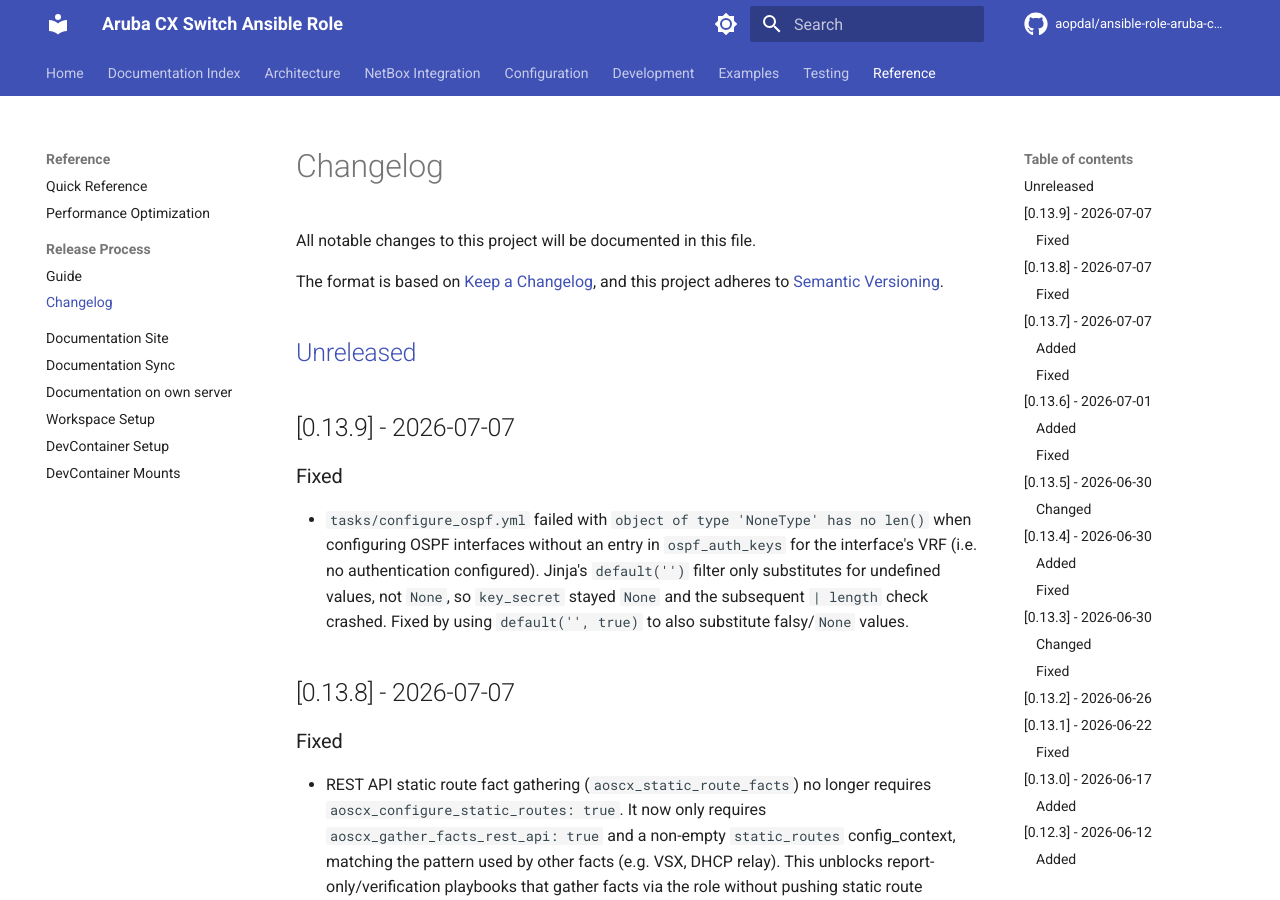
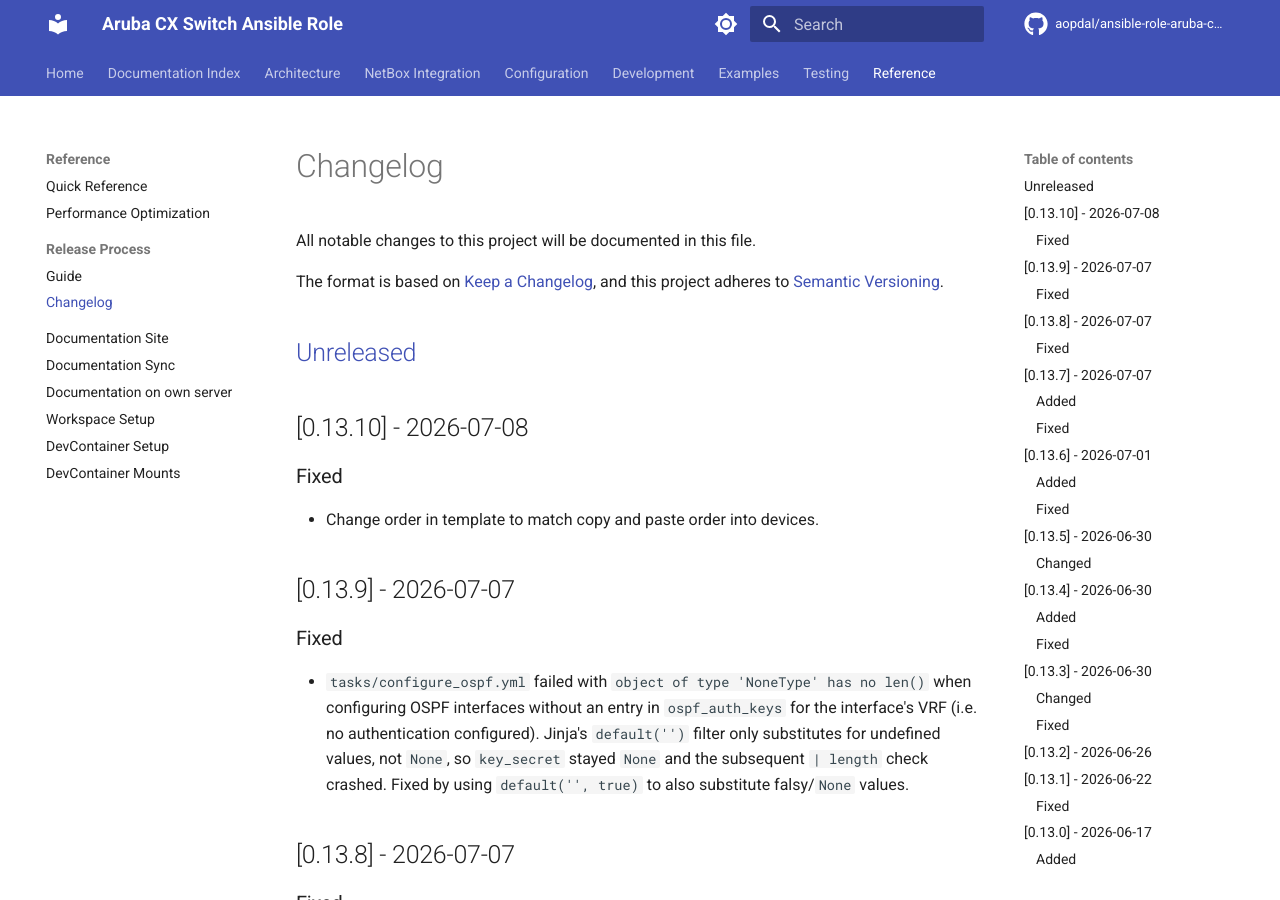
Before and after one commit to aopdal/ansible-role-aruba-cx-switch, an MkDocs documentation site: the page built from docs/CHANGELOG.md, in a window 1280 px wide and 900 px high. Built offline with MkDocs 1.6.1 and Material for MkDocs 9.7.7, drawn with Linux system fonts in a browser that asks for light colours; comment, search, counter and statistics services are not loaded.

Commit message:
chore: release version 0.13.10

```diff
--- a/docs/CHANGELOG.md
+++ b/docs/CHANGELOG.md
@@ -6,6 +6,12 @@ The format is based on [Keep a Changelog](https://keepachangelog.com/en/1.0.0/),
 and this project adheres to [Semantic Versioning](https://semver.org/spec/v2.0.0.html).
 
 ## [Unreleased]
+
+## [0.13.10] - 2026-07-08
+
+### Fixed
+
+- Change order in template to match copy and paste order into devices.
 
 ## [0.13.9] - 2026-07-07
 
```
Also changed, not shown: CHANGELOG.md (+6 -0 lines), 1 other file.
